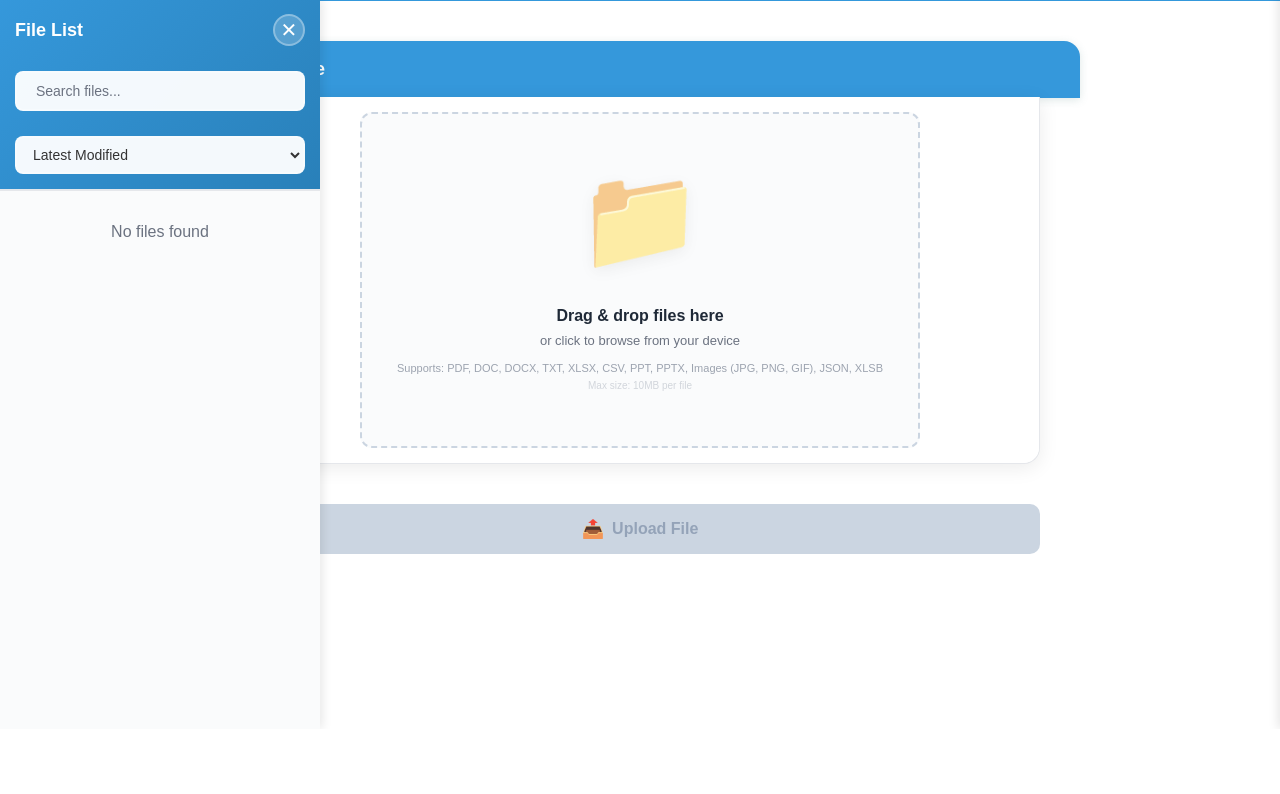
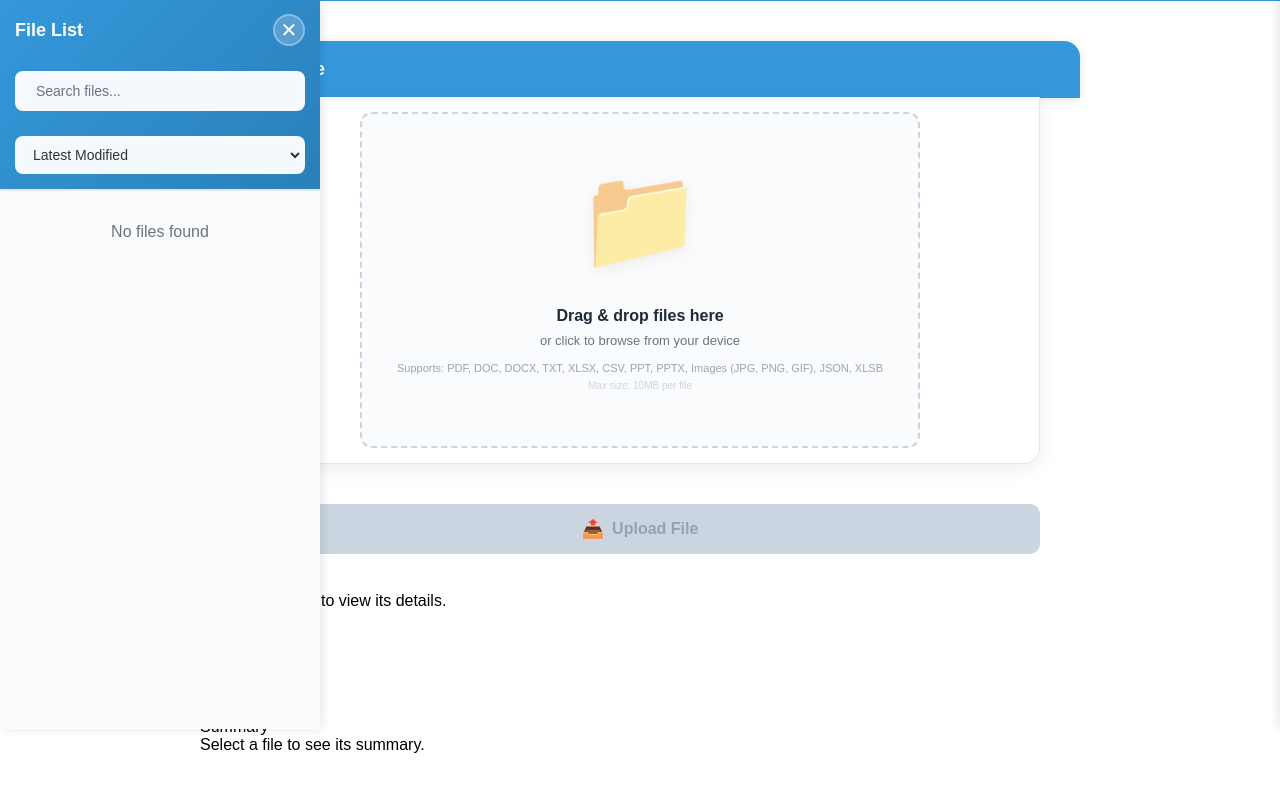
Before and after one commit to Sulaman312/AntoineDashboard, a Flask app: page /upload in a window 1280 px wide. Shown: the part 71-865 px from the top of the page. Before the commit the page ends 795 px from the top, so only its background shows below. Run offline with Flask 3, Linux system fonts and the light colour scheme; the visitor is signed in with stand-in values (Sample User, id 1); data that the repository does not hold is empty.

Commit message:
Update upload.html

```diff
--- a/templates/upload.html
+++ b/templates/upload.html
@@ -318,6 +318,38 @@
     <!-- Selected Files - Only shows when files are selected -->
     <div class="selected-files-container" id="selectedFilesContainer" style="display: none;">
       <div class="selected-files-list" id="fileItems"></div>
+    </div>
+
+    <!-- Backdrop overlay for file detail panel -->
+    <div class="file-detail-backdrop" id="fileDetailBackdrop" aria-hidden="true"></div>
+
+    <div class="file-detail-panel" id="fileDetailPanel" aria-hidden="true">
+      <div class="file-detail-header">
+        <div>
+          <p class="detail-label">File Name</p>
+          <p class="detail-value" id="detailFileName">Hover over a file to view its details.</p>
+        </div>
+        <div class="detail-dates">
+          <p class="detail-label">Last Updated</p>
+          <p class="detail-value" id="detailFileDate">—</p>
+        </div>
+      </div>
+      <div class="file-detail-meta">
+        <div>
+          <p class="detail-label">Author</p>
+          <p class="detail-value" id="detailAuthor">—</p>
+        </div>
+        <div>
+          <p class="detail-label">Published</p>
+          <p class="detail-value" id="detailPublishDate">—</p>
+        </div>
+      </div>
+      <div class="file-detail-summary">
+        <p class="detail-label">Summary</p>
+        <div class="detail-summary-text" id="detailSummary">
+          Select a file to see its summary.
+        </div>
+      </div>
     </div>
   </div>
 
@@ -370,12 +402,83 @@
     const previewModal = document.getElementById("filePreviewModal");
     const previewFrame = document.getElementById("previewFrame");
     const previewStatus = document.getElementById("previewStatus");
+    const sidebarContent = document.getElementById("sidebarContent");
     const previewFileName = document.getElementById("previewFileName");
     const previewOpenExternal = document.getElementById("previewOpenExternal");
     const previewCloseBtn = document.getElementById("previewCloseBtn");
     const previewDefaultMessage = previewStatus ? previewStatus.textContent : "Select a file to load its preview.";
+    const fileDetailPanel = document.getElementById("fileDetailPanel");
+    const fileDetailBackdrop = document.getElementById("fileDetailBackdrop");
+    const detailFileName = document.getElementById("detailFileName");
+    const detailFileDate = document.getElementById("detailFileDate");
+    const detailAuthor = document.getElementById("detailAuthor");
+    const detailPublishDate = document.getElementById("detailPublishDate");
+    const detailSummary = document.getElementById("detailSummary");
     let currentPreviewUrl = "";
     let previewStatusTimeoutId = null;
+    let detailHideTimeoutId = null;
+
+    // Debug: Check if all detail panel elements are found
+    if (!fileDetailPanel || !detailFileName || !detailFileDate || !detailAuthor || !detailPublishDate || !detailSummary) {
+      console.warn('Some file detail panel elements are missing:', {
+        fileDetailPanel: !!fileDetailPanel,
+        detailFileName: !!detailFileName,
+        detailFileDate: !!detailFileDate,
+        detailAuthor: !!detailAuthor,
+        detailPublishDate: !!detailPublishDate,
+        detailSummary: !!detailSummary
+      });
+    } else {
+      console.log('All file detail panel elements found successfully');
+    }
+
+    // Function to update panel position based on sidebar
+    function updatePanelPosition() {
+      if (!fileDetailPanel || !fileDetailPanel.classList.contains('visible')) {
+        return;
+      }
+
+      const sidebarMenu = document.getElementById('sidebarMenu');
+      let panelLeft = 340; // Default: 320px sidebar + 20px gap
+
+      if (sidebarMenu && sidebarMenu.classList.contains('active')) {
+        const sidebarRect = sidebarMenu.getBoundingClientRect();
+        const sidebarWidth = sidebarRect.width || sidebarMenu.offsetWidth || 320;
+        panelLeft = sidebarWidth + 20; // Sidebar width + 20px gap
+      }
+
+      fileDetailPanel.style.left = panelLeft + 'px';
+    }
+
+    // Keep panel visible when hovering over it
+    if (fileDetailPanel) {
+      fileDetailPanel.addEventListener('mouseenter', () => {
+        // Cancel any pending hide timeout when mouse enters the panel
+        if (detailHideTimeoutId) {
+          clearTimeout(detailHideTimeoutId);
+          detailHideTimeoutId = null;
+        }
+      });
+
+      fileDetailPanel.addEventListener('mouseleave', () => {
+        // Hide panel when mouse leaves the panel
+        hideFileDetailCard();
+      });
+    }
+
+    // Update panel position when sidebar is resized or toggled
+    const sidebarMenuElement = document.getElementById('sidebarMenu');
+    if (sidebarMenuElement) {
+      // Listen for sidebar resize (using ResizeObserver if available, or window resize)
+      const resizeObserver = new ResizeObserver(() => {
+        updatePanelPosition();
+      });
+
+      resizeObserver.observe(sidebarMenuElement);
+
+      // Also update on window resize
+      window.addEventListener('resize', updatePanelPosition);
+    }
 
     if (previewCloseBtn) {
       previewCloseBtn.addEventListener("click", closeFilePreview);
@@ -496,6 +599,159 @@
         minute: '2-digit'
       });
     }
+
+    function getFileAuthorValue(file) {
+      const fallback = 'Unknown author';
+      if (!file) return fallback;
+      const author =
+        file.documentAuthor ||
+        file.document_author ||
+        file.uploadedBy ||
+        file.authorEmail ||
+        file.author_email ||
+        file.author_name ||
+        file.email ||
+        fallback;
+      return author && String(author).trim() ? String(author).trim() : fallback;
+    }
+
+    function getFilePublishDateValue(file) {
+      const fallback = 'Unknown';
+      if (!file) return fallback;
+      const publishDate = file.publishDate || file.publish_date || '';
+      return publishDate && String(publishDate).trim() ? String(publishDate).trim() : fallback;
+    }
+
+    function getSummaryLines(file) {
+      if (!file) return ['Summary not available.'];
+      let summaryText = '';
+      if (file.summary && String(file.summary).trim() && String(file.summary).trim() !== 'Summary not available.') {
+        summaryText = String(file.summary);
+      } else if (file.summary_text && String(file.summary_text).trim()) {
+        summaryText = String(file.summary_text);
+      }
+      if (!summaryText.trim()) {
+        return ['Summary not available.'];
+      }
+      return summaryText
+        .split('\n')
+        .map(line => line.trim())
+        .filter(Boolean)
+        .slice(0, 3);
+    }
+
+    function showFileDetailCard(file) {
+      if (!fileDetailPanel || !detailFileName || !detailFileDate || !detailAuthor || !detailPublishDate || !detailSummary) {
+        console.warn('File detail panel elements not found');
+        return;
+      }
+
+      // Clear any pending hide timeout
+      if (detailHideTimeoutId) {
+        clearTimeout(detailHideTimeoutId);
+        detailHideTimeoutId = null;
+      }
+
+      if (!file) {
+        console.warn('No file data provided');
+        return;
+      }
+
+      const fileNameValue = file?.fileName || 'Unknown file';
+      const updatedAt = formatDateDisplay(file?.uploadedAt || file?.lastModified || file?.createdOn);
+      const authorValue = getFileAuthorValue(file);
+      const publishDateValue = getFilePublishDateValue(file);
+      const summaryLines = getSummaryLines(file);
+
+      // Update all fields
+      detailFileName.textContent = fileNameValue;
+      detailFileDate.textContent = updatedAt;
+      detailAuthor.textContent = authorValue;
+      detailPublishDate.textContent = publishDateValue;
+
+      // Update summary
+      detailSummary.innerHTML = '';
+      summaryLines.forEach((line) => {
+        const p = document.createElement('p');
+        p.textContent = line;
+        detailSummary.appendChild(p);
+      });
+
+      // Calculate position relative to sidebar (20px to the left of sidebar's right edge)
+      const sidebarMenu = document.getElementById('sidebarMenu');
+      let panelLeft = 340; // Default: 320px sidebar + 20px gap
+
+      if (sidebarMenu && sidebarMenu.classList.contains('active')) {
+        const sidebarRect = sidebarMenu.getBoundingClientRect();
+        const sidebarWidth = sidebarRect.width || sidebarMenu.offsetWidth || 320;
+        panelLeft = sidebarWidth + 20; // Sidebar width + 20px gap
+      }
+
+      // Show the panel - use inline styles to ensure visibility
+      fileDetailPanel.classList.add('visible');
+      fileDetailPanel.setAttribute('aria-hidden', 'false');
+
+      // Force visibility with inline styles and position relative to sidebar
+      fileDetailPanel.style.opacity = '1';
+      fileDetailPanel.style.visibility = 'visible';
+      fileDetailPanel.style.left = panelLeft + 'px';
+      fileDetailPanel.style.transform = 'translateY(-50%) translateX(0)';
+      fileDetailPanel.style.pointerEvents = 'auto';
+
+      // Debug: Check panel state
+      const computedStyle = window.getComputedStyle(fileDetailPanel);
+      console.log('File detail card shown for:', fileNameValue);
+      console.log('Panel display:', computedStyle.display);
+      console.log('Panel visibility:', computedStyle.visibility);
+      console.log('Panel opacity:', computedStyle.opacity);
+      console.log('Panel has visible class:', fileDetailPanel.classList.contains('visible'));
+      console.log('Panel offsetHeight:', fileDetailPanel.offsetHeight);
+      console.log('Panel offsetWidth:', fileDetailPanel.offsetWidth);
+    }
+
+    function hideFileDetailCard() {
+      if (!fileDetailPanel) {
+        return;
+      }
+
+      // Clear any pending hide timeout
+      if (detailHideTimeoutId) {
+        clearTimeout(detailHideTimeoutId);
+        detailHideTimeoutId = null;
+      }
+
+      // Use a delay to allow moving from file item to panel
+      detailHideTimeoutId = window.setTimeout(() => {
+        if (fileDetailPanel) {
+          console.log('Hiding file detail panel');
+          fileDetailPanel.classList.remove('visible');
+          fileDetailPanel.setAttribute('aria-hidden', 'true');
+
+          // Reset inline styles
+          fileDetailPanel.style.opacity = '0';
+          fileDetailPanel.style.visibility = 'hidden';
+          fileDetailPanel.style.transform = 'translateY(-50%) translateX(20px)';
+          fileDetailPanel.style.pointerEvents = 'none';
+
+          if (detailSummary) {
+            detailSummary.innerHTML = '<p>Select a file to see its summary.</p>';
+          }
+          if (detailFileName) {
+            detailFileName.textContent = 'Hover over a file to view its details.';
+          }
+          if (detailFileDate) {
+            detailFileDate.textContent = '—';
+          }
+          if (detailAuthor) {
+            detailAuthor.textContent = '—';
+          }
+          if (detailPublishDate) {
+            detailPublishDate.textContent = '—';
+          }
+        }
+        detailHideTimeoutId = null;
+      }, 200);
+    }
     // ==================== TOAST NOTIFICATION SYSTEM ====================
     function showToast(message, type = "info", duration = 3000) {
       // Remove existing toasts
@@ -1310,12 +1566,6 @@
       // Clear content
       sidebarContent.innerHTML = "";
 
-      const tooltipSpacer = document.createElement("div");
-      tooltipSpacer.id = "sidebarTooltipSpacer";
-      tooltipSpacer.style.height = "0px";
-      tooltipSpacer.style.pointerEvents = "none";
-      tooltipSpacer.dataset.height = "0";
-
       // Show "no results" message if filtered list is empty
       if (filteredFiles.length === 0) {
         sidebarContent.innerHTML =
@@ -1357,48 +1607,6 @@
             fileSize = 'Unknown size';
           }
 
-          // Get summary text - check multiple possible fields
-          // Priority: summary > summary_text > placeholder
-          let summaryText = '';
-          if (file.summary && String(file.summary).trim() && String(file.summary).trim() !== 'Summary not available.') {
-            summaryText = String(file.summary).trim();
-          } else if (file.summary_text && String(file.summary_text).trim()) {
-            summaryText = String(file.summary_text).trim();
-          } else {
-            summaryText = 'Summary not available.';
-          }
-
-          const summaryLines = summaryText !== 'Summary not available.'
-            ? summaryText.split('\n').filter(line => line.trim().length > 0).slice(0, 3)
-            : [];
-          const summaryHtml = summaryLines.length > 0
-            ? summaryLines.map(line => `<p class="hover-summary-line">${escapeHtml(line.trim())}</p>`).join('')
-            : '<p class="hover-summary-line">Summary not available.</p>';
-
-          // Get author - check multiple possible fields
-          const authorDisplay = escapeHtml(
-            file.uploadedBy ||
-            file.authorEmail ||
-            file.author_name ||
-            file.author_email ||
-            file.email ||
-            'Unknown author'
-          );
-
-          // Get document author (from document analysis) - show "unknown" if not found
-          const documentAuthor = escapeHtml(
-            file.documentAuthor ||
-            file.document_author ||
-            'unknown'
-          );
-
-          // Get publish date - show "unknown" if not found
-          const publishDate = escapeHtml(
-            file.publishDate ||
-            file.publish_date ||
-            'unknown'
-          );
-
           // Debug logging to help identify data issues
           console.log(`File: ${fileName}`, {
             summary: file.summary ? file.summary.substring(0, 50) + '...' : 'N/A',
@@ -1420,43 +1628,8 @@
             </div>
           </div>
         </div>
-        <div class="file-hover-card" role="tooltip">
-          <div class="file-hover-card-content">
-            <div class="hover-card-header">
-              <span class="hover-card-title">${safeFileName}</span>
-              <span class="hover-card-timestamp">${lastModified}</span>
-            </div>
-            <div class="hover-card-meta">
-              <span class="hover-card-label">Uploaded By</span>
-              <span class="hover-card-value">${authorDisplay}</span>
-            </div>
-            <div class="hover-card-meta">
-              <span class="hover-card-label">Document Author</span>
-              <span class="hover-card-value">${documentAuthor}</span>
-            </div>
-            <div class="hover-card-meta">
-              <span class="hover-card-label">Publish Date</span>
-              <span class="hover-card-value">${publishDate}</span>
-            </div>
-            <div class="hover-card-summary">
-              ${summaryHtml}
-            </div>
-          </div>
-        </div>
         <button class="file-close-btn" data-filepath="${filePathAttr}">✕</button>
       `;
-
-          const tooltipPlacement = index < 3 ? 'fixed-below' : 'fixed-above';
-          fileItem.dataset.tooltipPlacement = tooltipPlacement;
-
-          const tooltip = fileItem.querySelector(".file-hover-card");
-          if (tooltip) {
-            if (tooltipPlacement === 'fixed-above') {
-              tooltip.classList.add("position-above");
-            } else {
-              tooltip.classList.remove("position-above");
-            }
-          }
 
           // Add click event for file selection
           const fileItemMain = fileItem.querySelector(".file-item-main");
@@ -1479,15 +1652,27 @@
             });
           }
 
-          // Hover tooltip is now handled by CSS only - no JavaScript needed
+          // Add hover event listeners for showing file details
+          fileItem.addEventListener("mouseenter", (e) => {
+            e.stopPropagation();
+            // Clear any pending hide timeout first
+            if (detailHideTimeoutId) {
+              clearTimeout(detailHideTimeoutId);
+              detailHideTimeoutId = null;
+            }
+            showFileDetailCard(file);
+          });
+
+          fileItem.addEventListener("mouseleave", (e) => {
+            e.stopPropagation();
+            hideFileDetailCard();
+          });
+
           sidebarContent.appendChild(fileItem);
-          setupTooltipAutoScroll(fileItem, tooltipSpacer);
         } catch (error) {
           console.error("Error creating file item:", error, file);
         }
       });
-
-      sidebarContent.appendChild(tooltipSpacer);
     }
 
 
@@ -1708,50 +1893,10 @@
       // Reuse the unified sorter/renderer which reads the current search input value
       sortAndDisplayFiles();
     }
-    function setupTooltipAutoScroll(fileItem, tooltipSpacer) {
-      const tooltip = fileItem.querySelector(".file-hover-card");
-      const scrollContainer = document.getElementById("sidebarContent");
-
-      if (!tooltip || !scrollContainer) {
-        return;
-      }
-
-      const tooltipHeight = Math.ceil(tooltip.scrollHeight + 24);
-      if (tooltipSpacer && tooltipHeight > Number(tooltipSpacer.dataset.height || 0)) {
-        tooltipSpacer.dataset.height = String(tooltipHeight);
-        tooltipSpacer.style.height = `${tooltipHeight}px`;
-      }
-
-      const tooltipPlacement = fileItem.dataset.tooltipPlacement;
-      if (tooltipPlacement === 'fixed-above') {
-        tooltip.classList.add("position-above");
-        return;
-      }
-      if (tooltipPlacement === 'fixed-below') {
-        tooltip.classList.remove("position-above");
-        return;
-      }
-
-      fileItem.addEventListener("mouseenter", () => {
-        requestAnimationFrame(() => {
-          tooltip.classList.remove("position-above");
-
-          const tooltipRect = tooltip.getBoundingClientRect();
-          const containerRect = scrollContainer.getBoundingClientRect();
-
-          const overflowBottom = tooltipRect.bottom - containerRect.bottom;
-          const overflowTop = containerRect.top - tooltipRect.top;
-
-          if (overflowBottom > 0 && overflowBottom >= Math.max(0, overflowTop)) {
-            tooltip.classList.add("position-above");
-          } else if (overflowTop > 0 && tooltip.classList.contains("position-above")) {
-            tooltip.classList.remove("position-above");
-          }
-        });
-      });
-    }
     // NEW: Event listeners for search and sort
     // Event listeners for search and sort
+    // Removed sidebarContent mouseleave - it was too aggressive and hid the panel when moving between items
+
     window.addEventListener('load', function () {
       // Search input event listener
       const searchInput = document.getElementById('sidebarSearchInput');
```
